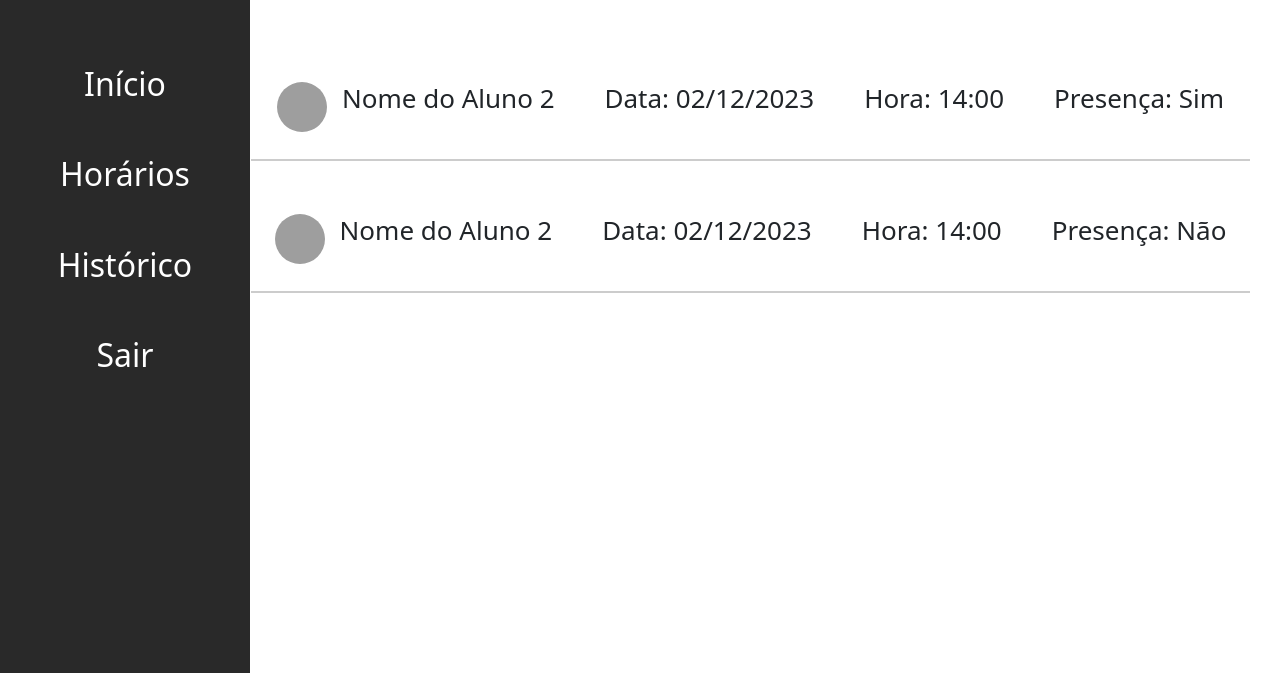
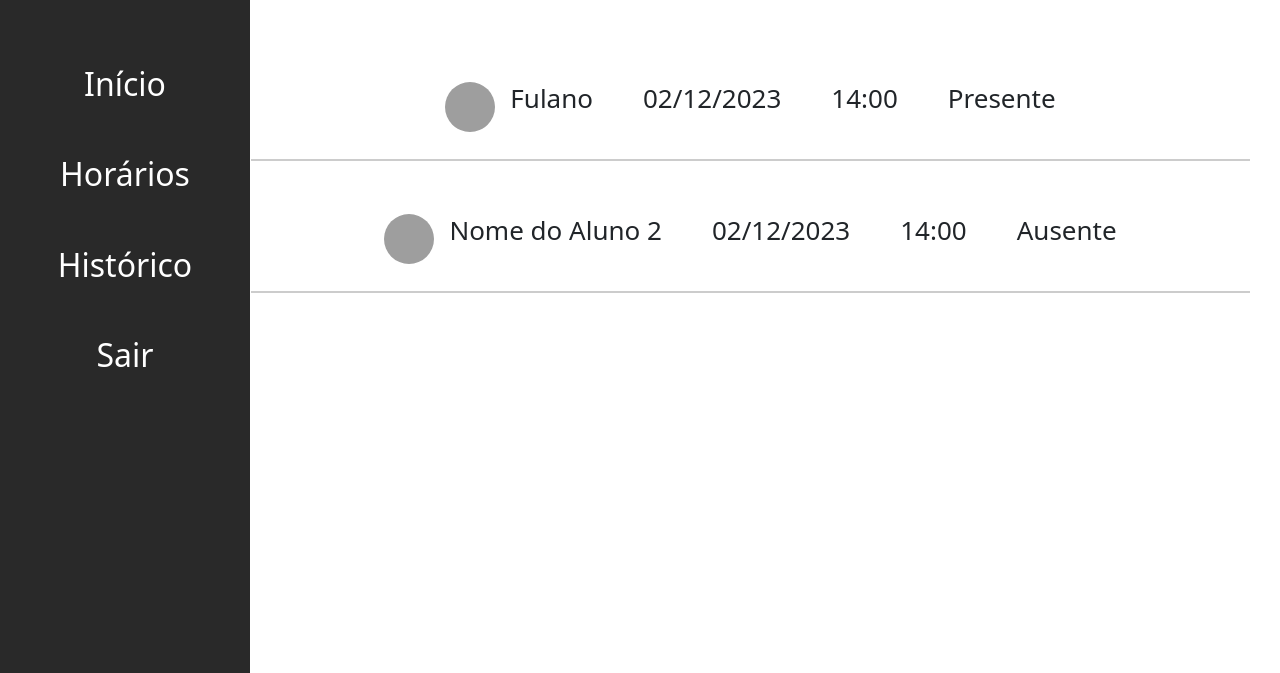
Before and after one commit to danonep2/PsyBot, a Django app: template web/templates/historico_psi.html in a window 1280 px wide. Shown: the part 127-800 px from the top of the page. Run offline with Django 4.2, Linux system fonts and the light colour scheme; the template is opened without the code that fills it, so the values that code supplies are empty; grey boxes are pictures that could not be loaded.

Commit message:
small mudanças

```diff
--- a/web/templates/historico_psi.html
+++ b/web/templates/historico_psi.html
@@ -39,10 +39,10 @@
       <div class="history-item">
         <img src="caminho_da_imagem.jpg" alt="Foto do Aluno" class="student-img">
         <div class="history-details">
-          <p>Nome do Aluno 2</p>
-          <p>Data: 02/12/2023</p>
-          <p>Hora: 14:00</p>
-          <p>Presença: Sim</p>
+					<p> Fulano </p>
+					<p> 02/12/2023 </p>
+					<p> 14:00 </p>
+					<p>Presente</p>
 				</div>
 			</div>
 
@@ -50,16 +50,12 @@
 				<img src="caminho_da_imagem.jpg" alt="Foto do Aluno" class="student-img">
 				<div class="history-details">
 					<p>Nome do Aluno 2</p>
-          <p>Data: 02/12/2023</p>
-          <p>Hora: 14:00</p>
-          <p>Presença: Não</p>
+					<p> 02/12/2023</p>
+					<p> 14:00</p>
+					<p> Ausente</p>
         </div>
       </div>
     </div>
   </div>
-  {% comment %} =======
-    <a href="{% url 'logout' %}">Logout</a>
->>>>>>> 9a4ed29cc5d14996f0c09f769954272e67ad6aa8
->>>>>>> Stashed changes {% endcomment %}
 </body>
 </html>
```
Lines whose indentation alone changed are shown as unchanged.
